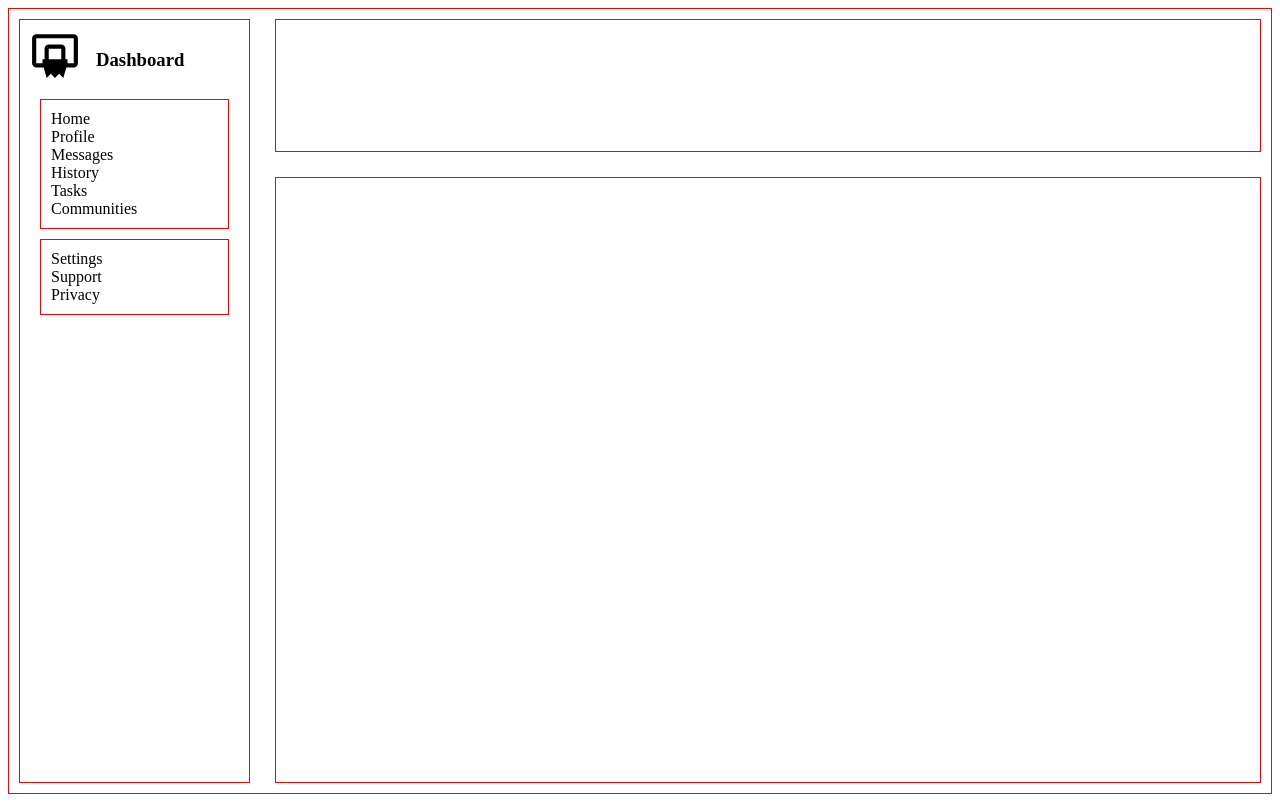
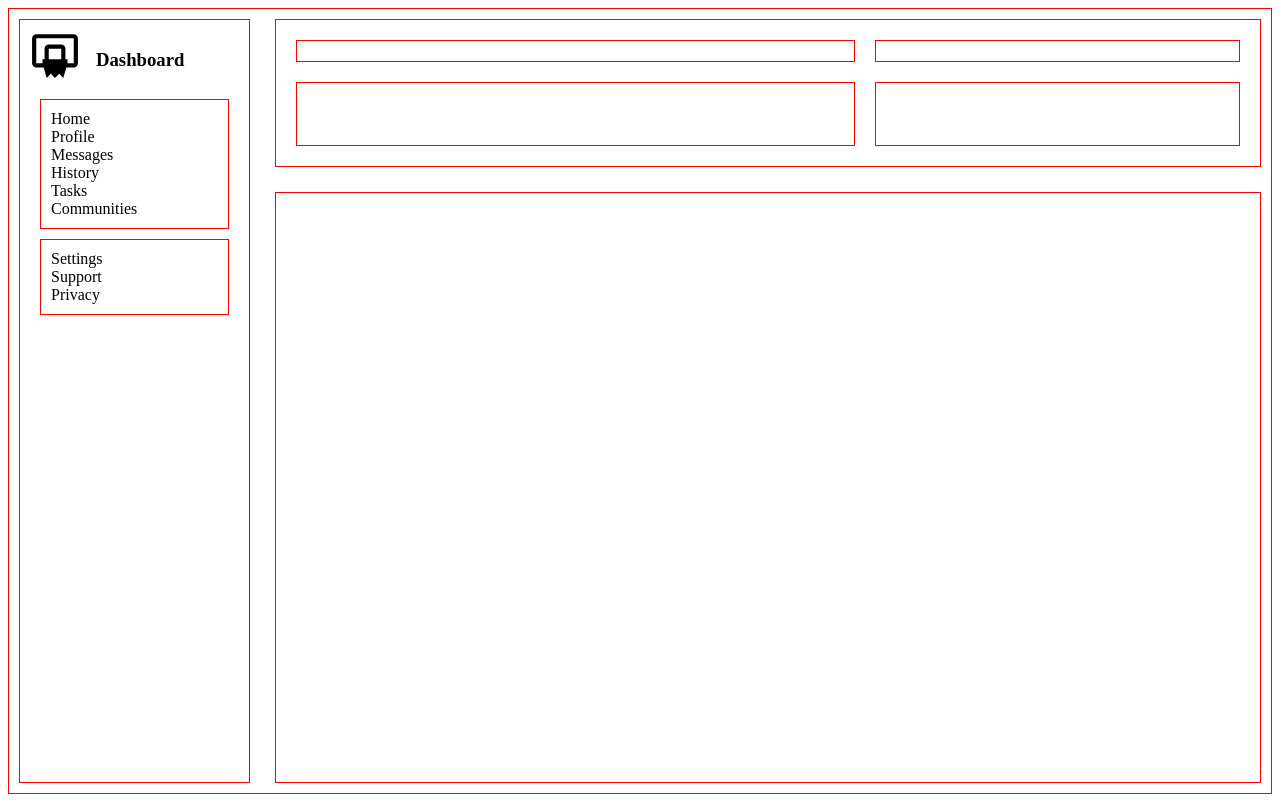
Before and after one commit to LockpickedKey/admin-dashboard-layout-TOP, a plain HTML site: page index.html in a window 1280 px wide. Drawn offline with Linux system fonts and the light colour scheme.

Commit message:
Made the header layout

```diff
--- a/index.html
+++ b/index.html
@@ -31,7 +31,12 @@
           </ul>
         </div>
       </div>
-      <div class="header"></div>
+      <div class="header">
+        <div class="header-items-top-lfet"></div>
+        <div class="header-items-top-right"></div>
+        <div class="header-items-bottom-left"></div>
+        <div class="header-items-bottom-right"></div>
+      </div>
       <div class="main-content"></div>
     </div>
   </body>
--- a/styles.css
+++ b/styles.css
@@ -43,6 +43,12 @@
   gap: 1rem;
 }
 
+.header {
+  display: grid;
+  grid-template-columns: 3fr 2fr;
+  grid-template-rows: 1fr 2fr;
+}
+
 ul {
   list-style-type: none;
   margin: 0;
```
